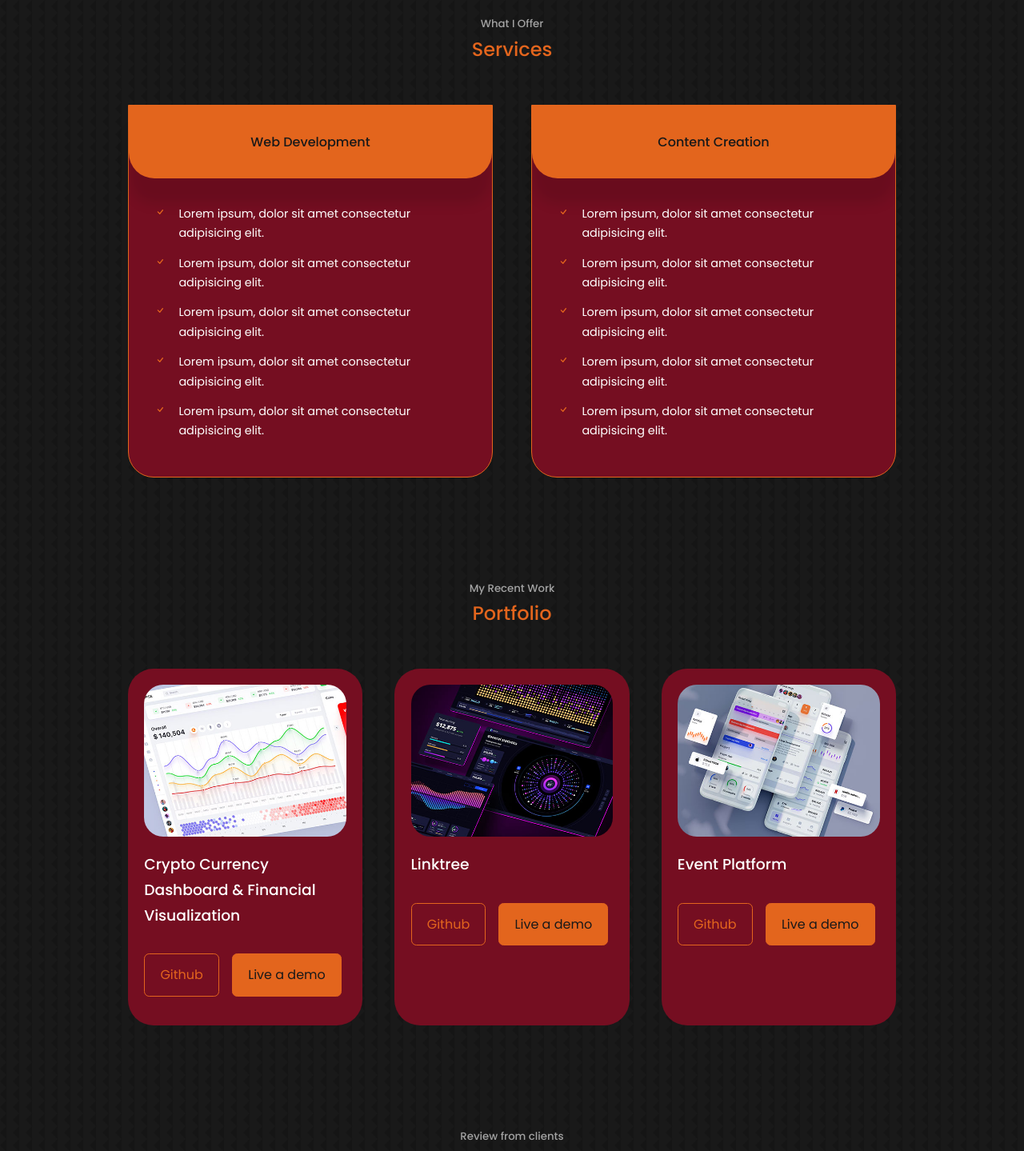
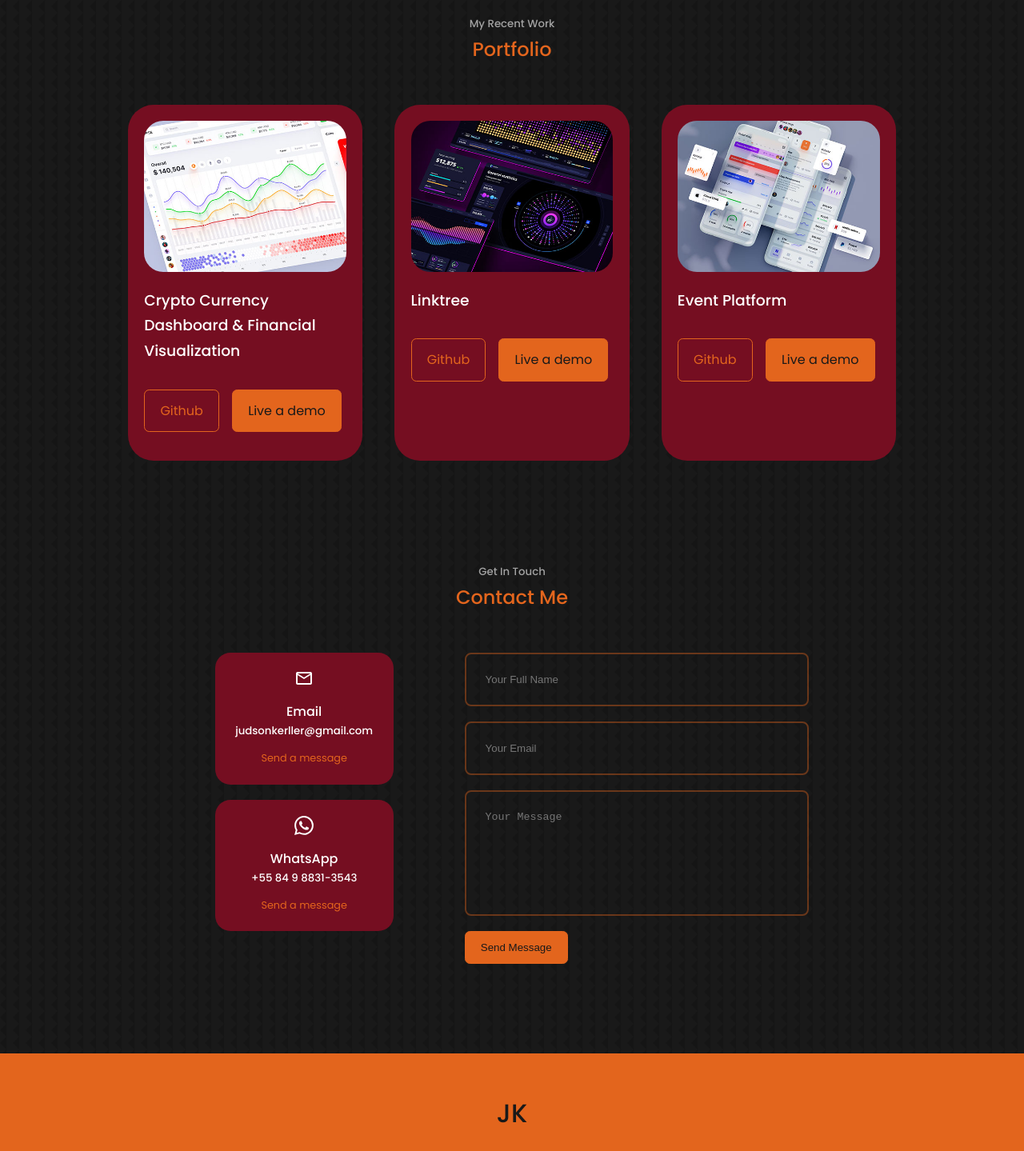
Before and after one commit to judsonkerller/react-portfolio, a React (Create React App) app: page / in a window 1280 px wide. Shown: the part 2240-3679 px from the top of the page at 80% size. Built offline with nearby package versions, Linux system fonts and the light colour scheme.

Commit message:
chore: adjust components in Home

```diff
--- a/src/App.jsx
+++ b/src/App.jsx
@@ -16,9 +16,9 @@ const App = () => {
       <Nav />
       <About />
       <Experience />
-      <Services />
+      {/* <Services /> */}
       <Portfolio />
-      <Testimonials />
+      {/* <Testimonials /> */}
       <Contact />
       <Footer />
     </>
```
